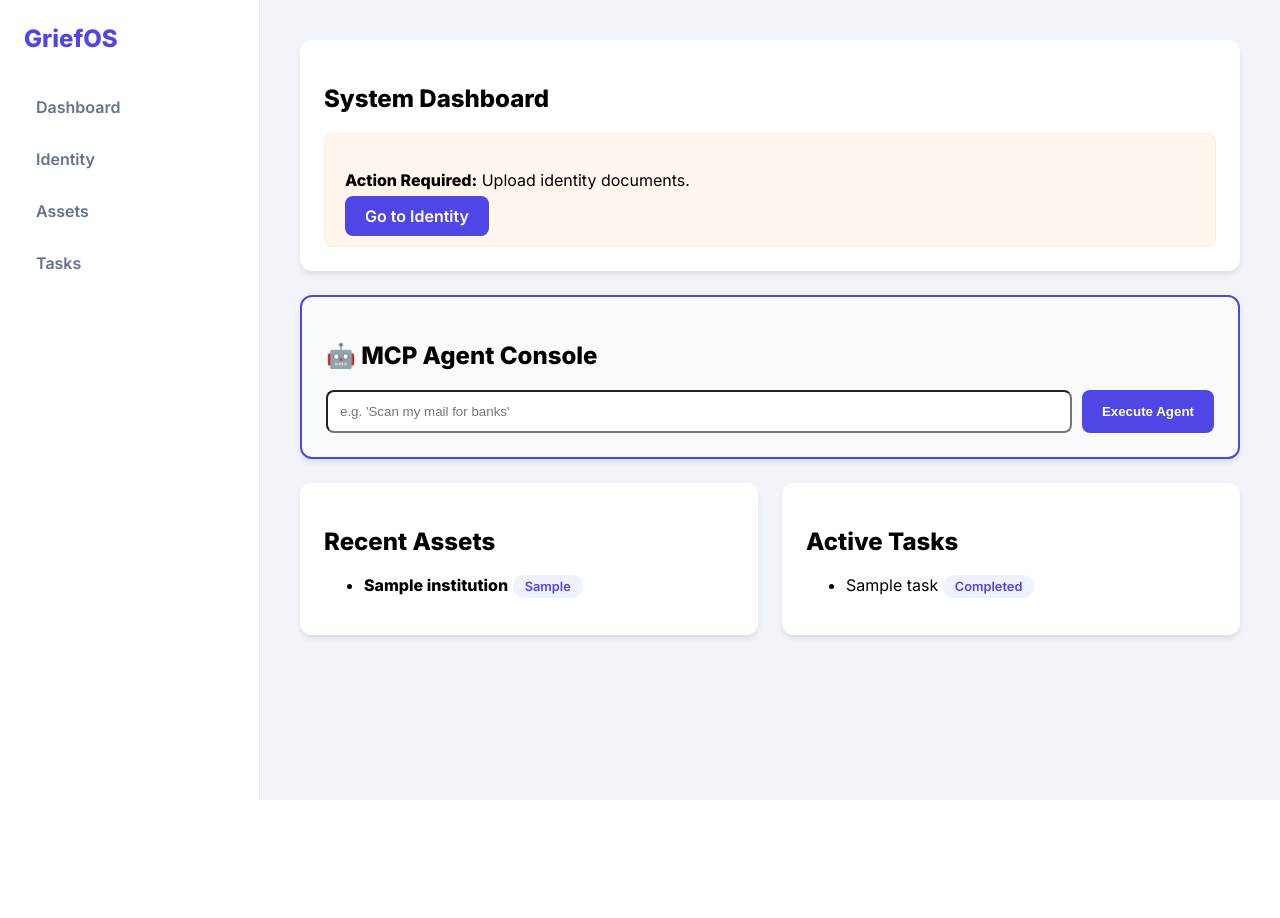
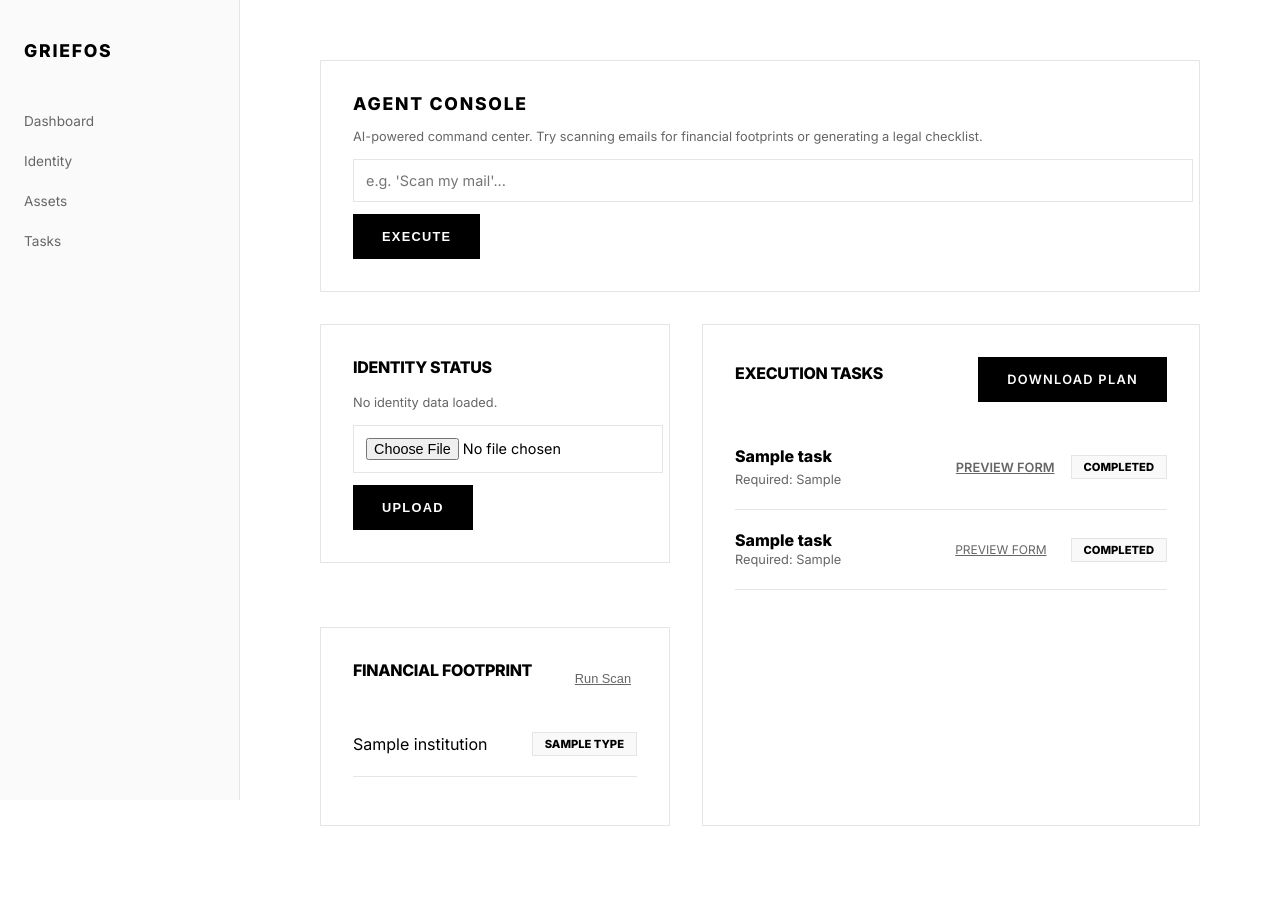
Before and after one commit to flockbird19/soloris, a FastAPI app: template templates/dashboard.html in a window 1280 px wide. Before the commit the page ends 800 px from the top, so only its background shows below. Run offline with FastAPI, Linux system fonts and the light colour scheme; the template is opened without the code that fills it: most values are stand-ins (such as "Sample title", 1, 10 or a date in 2020).

Commit message:
prolly the final

```diff
--- a/main.py
+++ b/main.py
@@ -3,7 +3,7 @@ import shutil
 from pathlib import Path
 from dotenv import load_dotenv
 from fastapi import FastAPI, Request, UploadFile, File, Form
-from fastapi.responses import RedirectResponse
+from fastapi.responses import RedirectResponse, FileResponse # Added FileResponse
 from fastapi.staticfiles import StaticFiles
 from fastapi.templating import Jinja2Templates
 
@@ -12,6 +12,7 @@ import anthropic
 
 # Internal Logic
 from agent import context, setup_identity, live_gmail_scan
+from tools import PDFGenerator # Added PDFGenerator
 
 # Ensure .env is loaded at the very start
 BASE_DIR = Path(__file__).resolve().parent
@@ -22,6 +23,9 @@ templates = Jinja2Templates(directory=str(BASE_DIR / "templates"))
 app.mount("/static", StaticFiles(directory=str(BASE_DIR / "static")), name="static")
 UPLOAD_FOLDER = BASE_DIR / "uploads"
 UPLOAD_FOLDER.mkdir(exist_ok=True)
+
+# Initialize PDF Tool
+pdf_tool = PDFGenerator()
 
 def get_llm_decision(prompt: str):
     """
@@ -35,6 +39,7 @@ def get_llm_decision(prompt: str):
         return "ERROR_NO_KEY"
 
     # 2. Define the System Prompt
+    # UPDATED: Added instruction for TRIGGER_DOWNLOAD
     sys_msg = f"""
     You are GriefOS, an AI executor for bereavement tasks.
     Current Deceased: {context.identity.deceased_name if context.identity else 'None'}
@@ -42,6 +47,7 @@ def get_llm_decision(prompt: str):
     INSTRUCTIONS:
     - If user wants to find bank accounts, assets, or scan emails: reply ONLY 'TRIGGER_SCAN'.
     - If user mentions the uploaded file or identity details: reply ONLY 'TRIGGER_PARSE'.
+    - If user wants to download a checklist or PDF: reply ONLY 'TRIGGER_DOWNLOAD'.
     - Otherwise: provide a supportive, 1-sentence response.
     """
 
@@ -72,6 +78,65 @@ async def dashboard(request: Request):
         "tasks": context.tasks
     })
 
+# --- Add this route to main.py ---
+from tools import FormFiller
+
+filler_tool = FormFiller()
+
+@app.get("/fill-form/{task_id}/")
+async def preview_form(request: Request, task_id: int):
+    if not context.identity or not context.tasks:
+        return RedirectResponse(url="/", status_code=303)
+
+    try:
+        current_task = context.tasks[task_id]
+        task_title = current_task.title
+
+        # Map the data
+        form_preview = filler_tool.prepare_fill_data(context.identity, task_title)
+
+        # Convert Pydantic to Dict
+        task_dict = current_task.dict()
+
+        # NEWER FASTAPI SYNTAX:
+        # The 'request' MUST be the first argument.
+        return templates.TemplateResponse(
+            request=request,
+            name="form_preview.html",
+            context={
+                "form": form_preview,
+                "task": task_dict
+            }
+        )
+
+    except Exception as e:
+        print(f"❌ SYSTEM ERROR: {str(e)}")
+        import traceback
+        traceback.print_exc()
+        return RedirectResponse(url="/", status_code=303)
+
+@app.get("/utility-letter/{task_id}/")
+async def utility_letter(request: Request, task_id: int):
+    if not context.identity or not context.tasks:
+        return RedirectResponse(url="/", status_code=303)
+
+    try:
+        current_task = context.tasks[task_id]
+        # Use our new letter generator
+        letter_data = filler_tool.prepare_letter_data(context.identity, current_task.title)
+
+        return templates.TemplateResponse(
+            request=request,
+            name="letter_preview.html",
+            context={
+                "letter": letter_data,
+                "task": current_task.dict()
+            }
+        )
+    except Exception as e:
+        print(f"❌ Letter Error: {e}")
+        return RedirectResponse(url="/", status_code=303)
+
 @app.get("/identity")
 async def identity_page(request: Request):
     return templates.TemplateResponse(request=request, name="identity.html", context={
@@ -87,7 +152,46 @@ async def assets_page(request: Request):
 async def tasks_page(request: Request):
     return templates.TemplateResponse(request=request, name="tasks.html", context={"tasks": context.tasks})
 
+# --- NEW DOWNLOAD ROUTE ---
+@app.get("/download-checklist")
+async def download_checklist():
+    if not context.identity:
+        return RedirectResponse(url="/", status_code=303)
+
+    # Generate the file using tools.py logic
+    file_relative_path = pdf_tool.create_checklist_pdf(
+        context.identity.deceased_name,
+        context.tasks
+    )
+
+    full_path = BASE_DIR / file_relative_path.lstrip("/")
+    return FileResponse(
+        path=full_path,
+        filename=os.path.basename(full_path),
+        media_type='application/pdf'
+    )
+
 # --- ACTION ROUTES ---
+@app.get("/download-form/{task_id}")
+async def download_filled_form(task_id: int):
+    if not context.identity or not context.tasks:
+        return RedirectResponse("/")
+
+    current_task = context.tasks[task_id]
+    task_title = current_task['title'] if isinstance(current_task, dict) else current_task.title
+
+    # Fill the data
+    form_data = filler_tool.prepare_fill_data(context.identity, task_title)
+
+    # Generate PDF
+    file_url = filler_tool.generate_filled_pdf(form_data)
+
+    return FileResponse(
+        path=BASE_DIR / file_url.lstrip("/"),
+        filename=os.path.basename(file_url),
+        media_type='application/pdf'
+    )
+
 
 @app.post("/agent-execute")
 async def agent_execute(user_input: str = Form(...)):
@@ -104,6 +208,9 @@ async def agent_execute(user_input: str = Form(...)):
         files = list(UPLOAD_FOLDER.glob("*"))
         if files:
             setup_identity(str(files[-1]))
+    elif "TRIGGER_DOWNLOAD" in decision:
+        print("🚀 Redirecting to Download...")
+        return RedirectResponse(url="/download-checklist", status_code=303)
 
     return RedirectResponse(url="/", status_code=303)
 
--- a/static/style.css
+++ b/static/style.css
@@ -1,147 +1,143 @@
 :root {
-    --primary: #4f46e5;
-    --bg-main: #f1f5f9;
-    --sidebar-bg: #ffffff;
-    --text-main: #0f172a;
-    --border: #e2e8f0;
+    --primary: #000000;
+    --bg-main: #ffffff;
+    --sidebar-bg: #fafafa;
+    --text-main: #000000;
+    --text-muted: #666666;
+    --border: #e5e5e5;
+    --accent-light: #f9f9f9;
 }
 
 body {
-    font-family: 'Inter', sans-serif;
+    font-family: 'Inter', -apple-system, sans-serif;
     background: var(--bg-main);
+    color: var(--text-main);
     margin: 0;
-    display: flex; /* This helps align sidebar and main */
+    display: flex;
+    -webkit-font-smoothing: antialiased;
 }
 
-/* SIDEBAR FIX */
+/* SIDEBAR */
 .sidebar {
-    width: 260px;
+    width: 240px;
     background: var(--sidebar-bg);
     border-right: 1px solid var(--border);
     height: 100vh;
-    position: fixed; /* Keeps it on the left */
+    position: fixed;
     left: 0;
     top: 0;
-    padding: 24px;
+    padding: 40px 24px;
     box-sizing: border-box;
-    z-index: 100;
 }
 
 .logo {
     font-weight: 800;
-    font-size: 1.5rem;
+    font-size: 1.1rem;
+    letter-spacing: 0.1em;
+    text-transform: uppercase;
     color: var(--primary);
-    margin-bottom: 2rem;
+    margin-bottom: 40px;
 }
 
 .nav-item {
     display: block;
-    padding: 12px;
-    color: #64748b;
+    padding: 12px 0;
+    color: var(--text-muted);
     text-decoration: none;
-    font-weight: 600;
-    border-radius: 8px;
-    margin-bottom: 8px;
+    font-weight: 500;
+    font-size: 0.85rem;
+    transition: color 0.2s;
 }
 
 .nav-item:hover {
-    background: #f8fafc;
     color: var(--primary);
 }
 
-/* MAIN CONTENT FIX */
+/* MAIN CONTENT AREA */
 .main {
-    margin-left: 260px; /* This creates the space for the sidebar */
-    padding: 40px;
-    width: calc(100% - 260px);
+    margin-left: 240px;
+    padding: 60px 80px;
+    width: calc(100% - 240px);
     box-sizing: border-box;
 }
 
-/* CARD STYLING */
+/* CARD SYSTEM */
 .card {
     background: white;
-    padding: 24px;
-    border-radius: 12px;
-    box-shadow: 0 4px 6px -1px rgba(0,0,0,0.1);
-    margin-bottom: 24px;
+    padding: 32px;
+    border: 1px solid var(--border);
+    margin-bottom: 32px;
+    border-radius: 0; /* Sharp minimal edges */
 }
 
-.alert {
-    padding: 20px;
-    border-radius: 8px;
-    background: #fff7ed; /* The orange/yellow you see in your screenshot */
-    border: 1px solid #ffedd5;
-}
-.btn {
-    background: #4f46e5;
-    color: white;
-    padding: 10px 20px;
-    border-radius: 8px;
-    text-decoration: none;
-    border: none;
-    cursor: pointer;
-    font-weight: 600;
+h2, h3 {
+    letter-spacing: -0.02em;
+    margin-top: 0;
+    text-transform: uppercase;
+    font-size: 1rem;
 }
 
+/* BUTTONS */
+.primary-btn {
+    background: var(--primary);
+    color: white;
+    padding: 14px 28px;
+    border: 1px solid var(--primary);
+    font-weight: 600;
+    font-size: 0.8rem;
+    text-transform: uppercase;
+    letter-spacing: 0.1em;
+    cursor: pointer;
+    transition: all 0.2s;
+}
+
+.primary-btn:hover {
+    background: white;
+    color: var(--primary);
+}
+
+/* INPUTS */
+.file-input {
+    width: 100%;
+    padding: 12px;
+    border: 1px solid var(--border);
+    font-family: inherit;
+    font-size: 0.9rem;
+    margin-bottom: 12px;
+}
+
+/* BADGES & LISTS */
 .badge {
-    background: #eef2ff;
-    color: #4f46e5;
+    background: var(--accent-light);
+    color: var(--primary);
     padding: 4px 12px;
-    border-radius: 20px;
-    font-size: 0.8rem;
-    font-weight: 600;
-    text-transform: capitalize;
+    border: 1px solid var(--border);
+    font-size: 0.7rem;
+    font-weight: 700;
+    text-transform: uppercase;
+}
+
+.list-item {
+    border-bottom: 1px solid var(--border);
+    padding: 20px 0;
+    display: flex;
+    justify-content: space-between;
+    align-items: center;
 }
 
 .muted {
-    color: #64748b;
-    font-size: 0.9rem;
+    color: var(--text-muted);
+    font-size: 0.8rem;
+    line-height: 1.5;
 }
-/* Container for the form */
-.upload-container {
-    margin-top: 24px;
-    display: flex;
-    flex-direction: column;
-    gap: 16px;
-    max-width: 400px;
+@media print {
+    .no-print {
+        display: none !important;
+    }
+    body {
+        padding: 0;
+    }
+    .card, .main {
+        border: none;
+    }
 }
-
-/* Style the File Input area */
-.file-input {
-    width: 100%;
-    padding: 10px;
-    border: 2px dashed var(--border);
-    border-radius: 10px;
-    background: #f8fafc;
-    cursor: pointer;
-    font-family: inherit;
-    color: var(--text-muted);
-    transition: border-color 0.2s;
-}
-
-.file-input:hover {
-    border-color: var(--primary);
-}
-
-/* Fix the Submit Button */
-.primary-btn {
-    background: #4f46e5;
-    color: white;
-    padding: 14px 24px;
-    border-radius: 10px;
-    border: none;
-    font-weight: 700;
-    font-size: 1rem;
-    cursor: pointer;
-    transition: transform 0.1s, background 0.2s;
-    box-shadow: 0 4px 6px -1px rgba(79, 70, 229, 0.3);
-}
-
-.primary-btn:hover {
-    background: #4338ca;
-    transform: translateY(-1px);
-}
-
-.primary-btn:active {
-    transform: translateY(0);
-}
--- a/templates/dashboard.html
+++ b/templates/dashboard.html
@@ -1,48 +1,108 @@
 {% extends "base.html" %}
+
 {% block content %}
 <section class="card">
-    <h1>System Dashboard</h1>
-    {% if not identity_uploaded %}
-        <div class="alert warning">
-            <p><strong>Action Required:</strong> Upload identity documents.</p>
-            <a href="/identity" class="btn">Go to Identity</a>
-        </div>
-    {% else %}
-        <div class="alert success">
-            <p>Identity Verified for: <strong>{{ deceased_name }}</strong></p>
-            <div style="margin: 10px 0; font-size: 0.9rem; display: flex; gap: 20px; color: #166534;">
-                <span><strong>DOD:</strong> {{ identity_data.date_of_death }}</span>
-                <span><strong>Reg No:</strong> {{ identity_data.registration_number }}</span>
-                <span><strong>Aadhaar:</strong> {{ identity_data.aadhaar_number }}</span>
-            </div>
-        </div>
-    {% endif %}
-</section>
+    <h2 class="logo" style="margin-bottom: 8px;">Agent Console</h2>
+    <p class="muted">AI-powered command center. Try scanning emails for financial footprints or generating a legal checklist.</p>
 
-<section class="card" style="border: 2px solid #4f46e5; background: #f8fafc;">
-    <h2>🤖 MCP Agent Console</h2>
-    <form action="/agent-execute" method="post" style="display: flex; gap: 10px;">
-        <input type="text" name="user_input" placeholder="e.g. 'Scan my mail for banks'" style="flex-grow: 1; padding: 12px; border-radius: 8px;">
-        <button type="submit" class="btn">Execute Agent</button>
+    <form action="/agent-execute" method="post" class="upload-container" style="flex-direction: row; max-width: 100%;">
+        <input type="text" name="user_input" placeholder="e.g. 'Scan my mail'..." class="file-input" style="flex: 1;" required>
+        <button type="submit" class="primary-btn">Execute</button>
     </form>
 </section>
 
-<div class="grid" style="display: grid; grid-template-columns: 1fr 1fr; gap: 24px;">
+<div style="display: grid; grid-template-columns: 350px 1fr; gap: 32px;">
+
+    <div style="display: flex; flex-direction: column; gap: 32px;">
+        <section class="card">
+            <h3>Identity Status</h3>
+            {% if identity_uploaded %}
+                <div class="alert">
+                    <strong>{{ deceased_name }}</strong>
+                </div>
+                <p class="muted">DOD: {{ identity_data.date_of_death }}</p>
+            {% else %}
+                <p class="muted">No identity data loaded.</p>
+                <form action="/upload-identity" method="post" enctype="multipart/form-data" class="upload-container">
+                    <input type="file" name="file" class="file-input">
+                    <button type="submit" class="primary-btn">Upload</button>
+                </form>
+            {% endif %}
+        </section>
+
+        <section class="card">
+            <div style="display: flex; justify-content: space-between; align-items: center;">
+                <h3>Financial Footprint</h3>
+                <form action="/run-scan" method="post">
+                    <button type="submit" class="muted" style="background:none; border:none; cursor:pointer; text-decoration:underline;">Run Scan</button>
+                </form>
+            </div>
+            <ul style="list-style: none; padding: 0;">
+                {% for asset in assets %}
+                    <li class="list-item">
+                        <span>{{ asset.institution }}</span>
+                        <span class="badge">{{ asset.type }}</span>
+                    </li>
+                {% else %}
+                    <p class="muted">No assets detected yet.</p>
+                {% endfor %}
+            </ul>
+        </section>
+    </div>
+
     <section class="card">
-        <h2>Recent Assets</h2>
-        <ul class="list">
-            {% for asset in assets %}
-                <li><strong>{{ asset.institution }}</strong> <span class="badge">{{ asset.asset_type }}</span></li>
-            {% else %}<li>No assets found.</li>{% endfor %}
-        </ul>
-    </section>
-    <section class="card">
-        <h2>Active Tasks</h2>
-        <ul class="list">
-            {% for task in tasks %}
-                <li><span>{{ task.title }}</span> <span class="badge">{{ task.status }}</span></li>
-            {% else %}<li>No tasks.</li>{% endfor %}
-        </ul>
+        <div style="display: flex; justify-content: space-between; align-items: center; margin-bottom: 24px;">
+            <h2>Execution Tasks</h2>
+            {% if tasks %}
+                <a href="/download-checklist" class="primary-btn" style="text-decoration: none; font-size: 0.8rem;">Download Plan</a>
+            {% endif %}
+        </div>
+
+        <div style="display: flex; flex-direction: column;">
+    {% for task in tasks %}
+        <div class="list-item" style="display: flex; justify-content: space-between; align-items: center; padding: 20px 0;">
+            <div style="flex: 1;">
+                <div style="font-weight: 700; font-size: 1rem; color: var(--primary);">{{ task.title }}</div>
+                <div class="muted" style="font-size: 0.8rem; margin-top: 4px;">
+                    Required: {{ task.required_docs | join(', ') }}
+                </div>
+            </div>
+
+            <div style="display: flex; align-items: center; gap: 16px;">
+                <a href="/fill-form/{{ loop.index0 }}/" class="muted" style="text-decoration: underline; font-size: 0.8rem; font-weight: 600;">
+                    PREVIEW FORM
+                </a>
+
+                <span class="badge">{{ task.status }}</span>
+            </div>
+        </div>
+        <div class="list-item" style="display: flex; justify-content: space-between; align-items: center; padding: 20px 0;">
+    <div style="flex: 1;">
+        <div style="font-weight: 700;">{{ task.title }}</div>
+
+        {% if 'Spotify' in task.title or 'Netflix' in task.title or 'Bill' in task.title %}
+            <div style="margin-top: 8px;">
+                <a href="/utility-letter/{{ loop.index0 }}/"
+                   style="background: #000; color: #fff; padding: 4px 8px; font-size: 0.65rem; text-decoration: none; font-weight: 800;">
+                   ⚡ QUICK ASSIST: GENERATE LETTER
+                </a>
+            </div>
+        {% else %}
+            <div class="muted">Required: {{ task.required_docs | join(', ') }}</div>
+        {% endif %}
+    </div>
+
+    <div style="display: flex; align-items: center; gap: 24px;">
+        <a href="/fill-form/{{ loop.index0 }}/" class="muted" style="text-decoration: underline; font-size: 0.75rem;">PREVIEW FORM</a>
+        <span class="badge">{{ task.status }}</span>
+    </div>
+</div>
+    {% else %}
+        <div style="text-align: center; padding: 60px; border: 1px dashed var(--border);">
+            <p class="muted">No tasks found. Trigger a scan to begin.</p>
+        </div>
+    {% endfor %}
+</div>
     </section>
 </div>
 {% endblock %}
```
Also changed, not shown: static/app.js (+56 -13 lines), templates/form_preview.html (added, +28 -0 lines), templates/letter_preview.html (added, +47 -0 lines), tools.py (+91 -24 lines), 1 other file.
